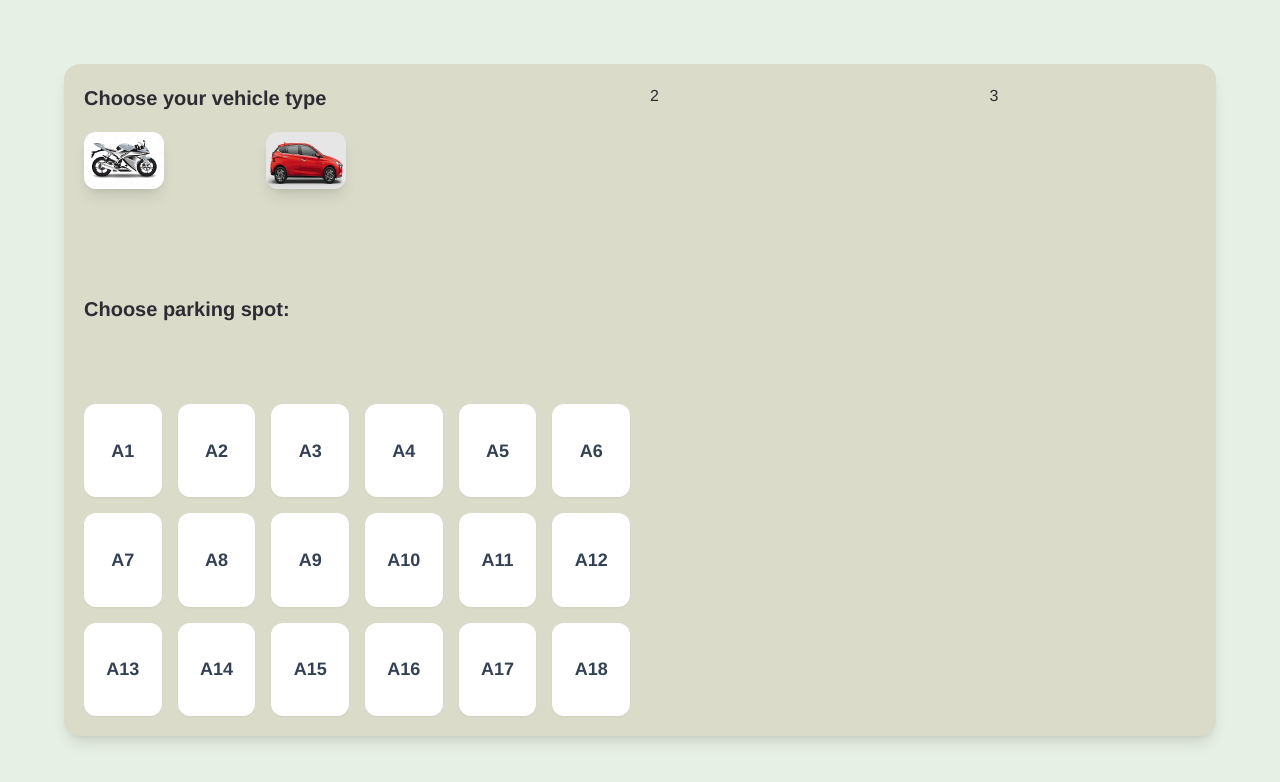
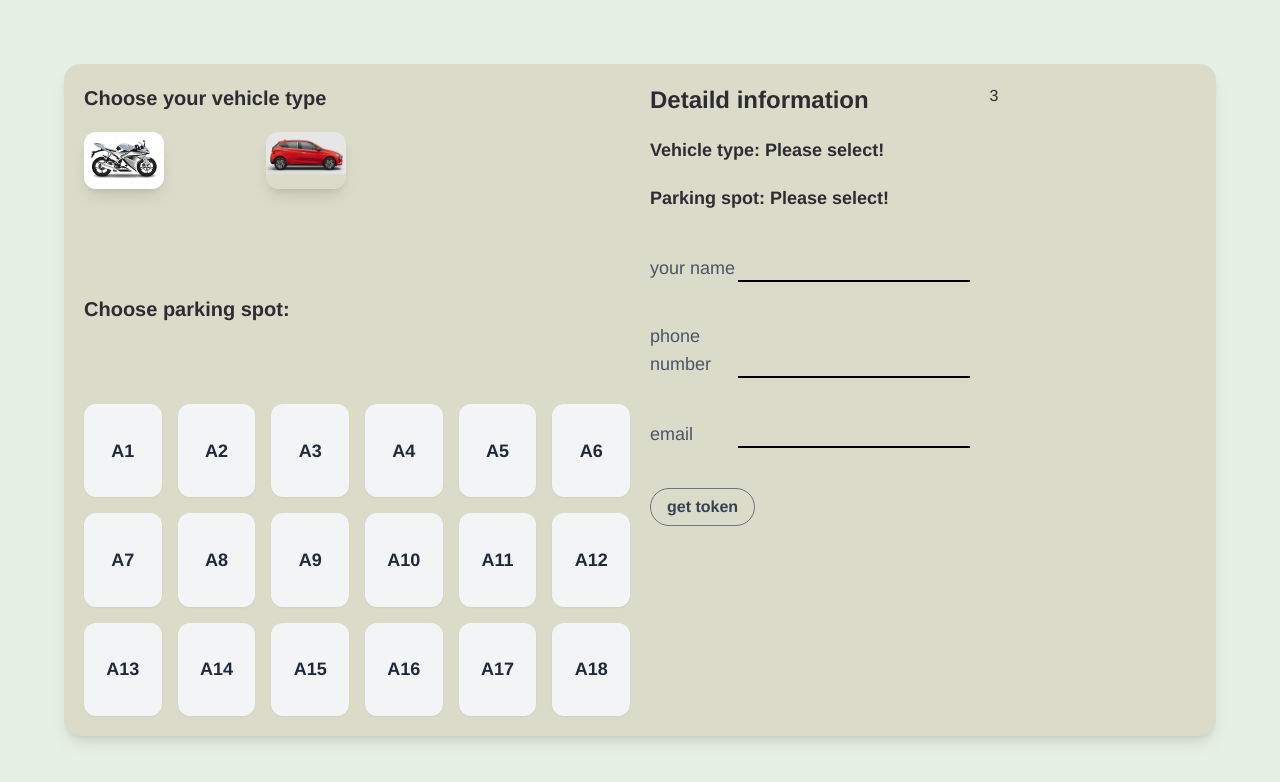
Before and after one commit to Seyam08/parking-app, a React (Vite) app: page / in a window 1280 px wide. Shown: the top 782 px of the page. Built offline with nearby package versions, Linux system fonts and the light colour scheme.

Commit message:
form area complete

```diff
--- /dev/null
+++ b/src/components/Form/DetailedForm.jsx
@@ -0,0 +1,30 @@
+import styles from "./DetailedForm.module.css";
+
+export function DetailedForm() {
+  return (
+    <div className={styles.form_area}>
+      <h2 className={styles.detaild_heading}>Detaild information</h2>
+      <h3 className={styles.info_label}>Vehicle type: Please select!</h3>
+      <h3 className={styles.info_label}>Parking spot: Please select!</h3>
+      <label htmlFor="name">
+        your name
+        <input
+          type="text"
+          name="name"
+          id="name"
+          className={styles.input_field}
+        />
+      </label>
+      <label htmlFor="phone">
+        phone number
+        <input type="number" id="phone" className={styles.input_field} />
+      </label>
+
+      <label htmlFor="email">
+        email
+        <input type="email" id="email" className={styles.input_field} />
+      </label>
+      <button>get token</button>
+    </div>
+  );
+}
--- /dev/null
+++ b/src/components/Form/DetailedForm.module.css
@@ -0,0 +1,18 @@
+.form_area {
+  @apply col-span-3;
+}
+.detaild_heading {
+  @apply font-bold text-pretty text-2xl pb-5;
+}
+.info_label {
+  @apply font-bold text-pretty text-lg pb-5;
+}
+.input_field {
+  @apply bg-transparent outline-0 border-b-2 border-black;
+}
+.form_area label {
+  @apply py-5 flex justify-between items-end text-lg text-gray-600;
+}
+.form_area button {
+  @apply bg-transparent hover:bg-gray-500 text-gray-700 font-semibold hover:text-white py-1.5 px-4 my-5 border border-gray-500 hover:border-transparent rounded-full duration-200;
+}
--- a/src/components/Park.jsx
+++ b/src/components/Park.jsx
@@ -1,3 +1,4 @@
+import { DetailedForm } from "./Form/DetailedForm";
 import styles from "./Park.module.css";
 import Spot from "./Spot/Spot";
 
@@ -6,7 +7,7 @@ function Park() {
     <div className={styles.container}>
       <div className={styles.sub_container}>
         <Spot />
-        <div className={styles.form_area}>2</div>
+        <DetailedForm />
         <div className={styles.token_area}>3</div>
       </div>
     </div>
--- a/src/components/Park.module.css
+++ b/src/components/Park.module.css
@@ -5,9 +5,6 @@
   @apply bg-prk-brown w-full h-full rounded-2xl shadow-lg p-5 grid grid-cols-10 gap-5;
 }
 
-.form_area {
-  @apply col-span-3;
-}
 .token_area {
   @apply col-span-2;
 }
--- a/src/components/Spot/Spot.module.css
+++ b/src/components/Spot/Spot.module.css
@@ -17,6 +17,6 @@
   @apply font-bold text-pretty text-xl;
 }
 .prk_space {
-  @apply font-semibold text-pretty text-lg text-slate-700
-  text-center rounded-xl bg-white content-center shadow-sm;
+  @apply font-semibold text-pretty text-lg text-slate-800
+  text-center rounded-xl bg-gray-100 content-center shadow-sm hover:bg-gray-400 hover:text-white duration-100 cursor-pointer;
 }
--- a/src/index.css
+++ b/src/index.css
@@ -7,4 +7,12 @@
     font-family: "Mona Sans", "Helvetica Neue", Helvetica, Arial, sans-serif;
     color: #2c2c32;
   }
+  input[type="number"]::-webkit-inner-spin-button,
+  input[type="number"]::-webkit-outer-spin-button {
+    -webkit-appearance: none;
+    margin: 0;
+  }
+  input[type="number"] {
+    -moz-appearance: textfield;
+  }
 }
```
Also changed, not shown: src/assets/images/car.png.
